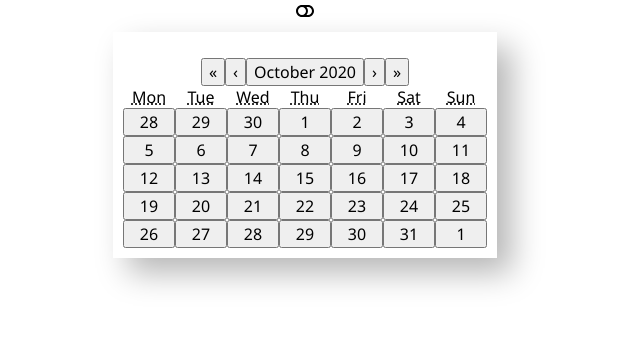
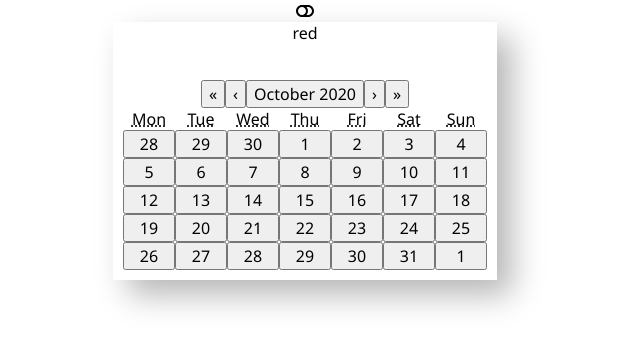
Before and after one commit to JacobLeonLyerla/tune, a React (Create React App) app: page /calendar in a window 1280 px wide. Shown: the top 348 px of the page, without its empty margins (335-975 px from the left). Built offline with nearby package versions, Linux system fonts and the light colour scheme.

Commit message:
successfully rendered context data

```diff
--- a/src/components/calender.js
+++ b/src/components/calender.js
@@ -1,10 +1,11 @@
-import React, { useState } from "react";
+import React, { useState,useContext } from "react";
 import Calendar from "react-calendar";
 import "../css/calendar.css";
+import TuneContext from "../contexts/tuneProvider"
 
 function MyCalender() {
   const [date, setDate] = useState(new Date());
-
+  const test = useContext(TuneContext)
   const onChange = (date) => {
 
     setDate(date);
@@ -12,6 +13,7 @@ function MyCalender() {
 
   return (
     <div className="Sample">
+      <div>{test.color}</div>
       <div className="Sample__container">
         <main className="Sample__container__content">
           <Calendar onChange={onChange} value={date} />
```
